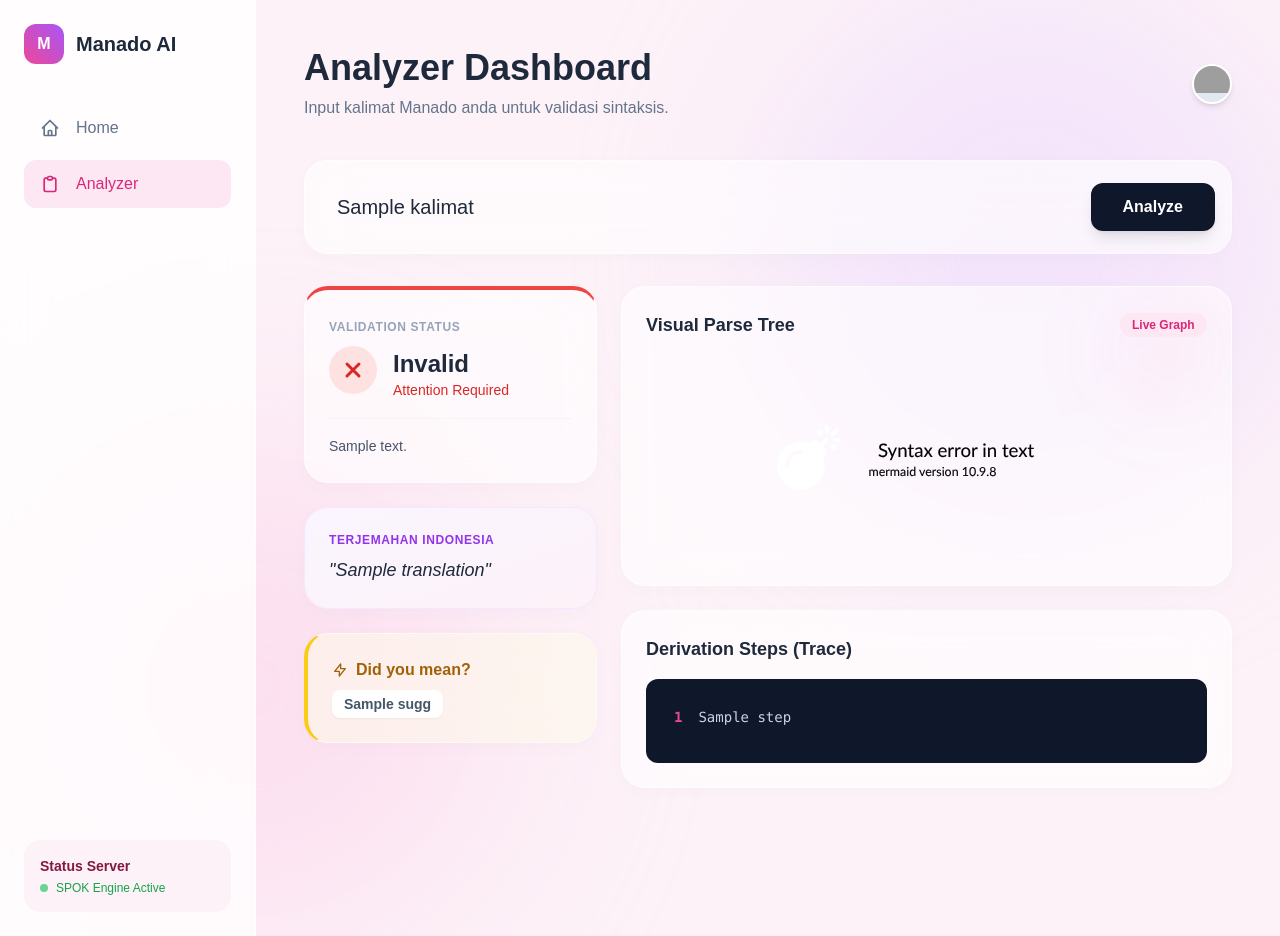
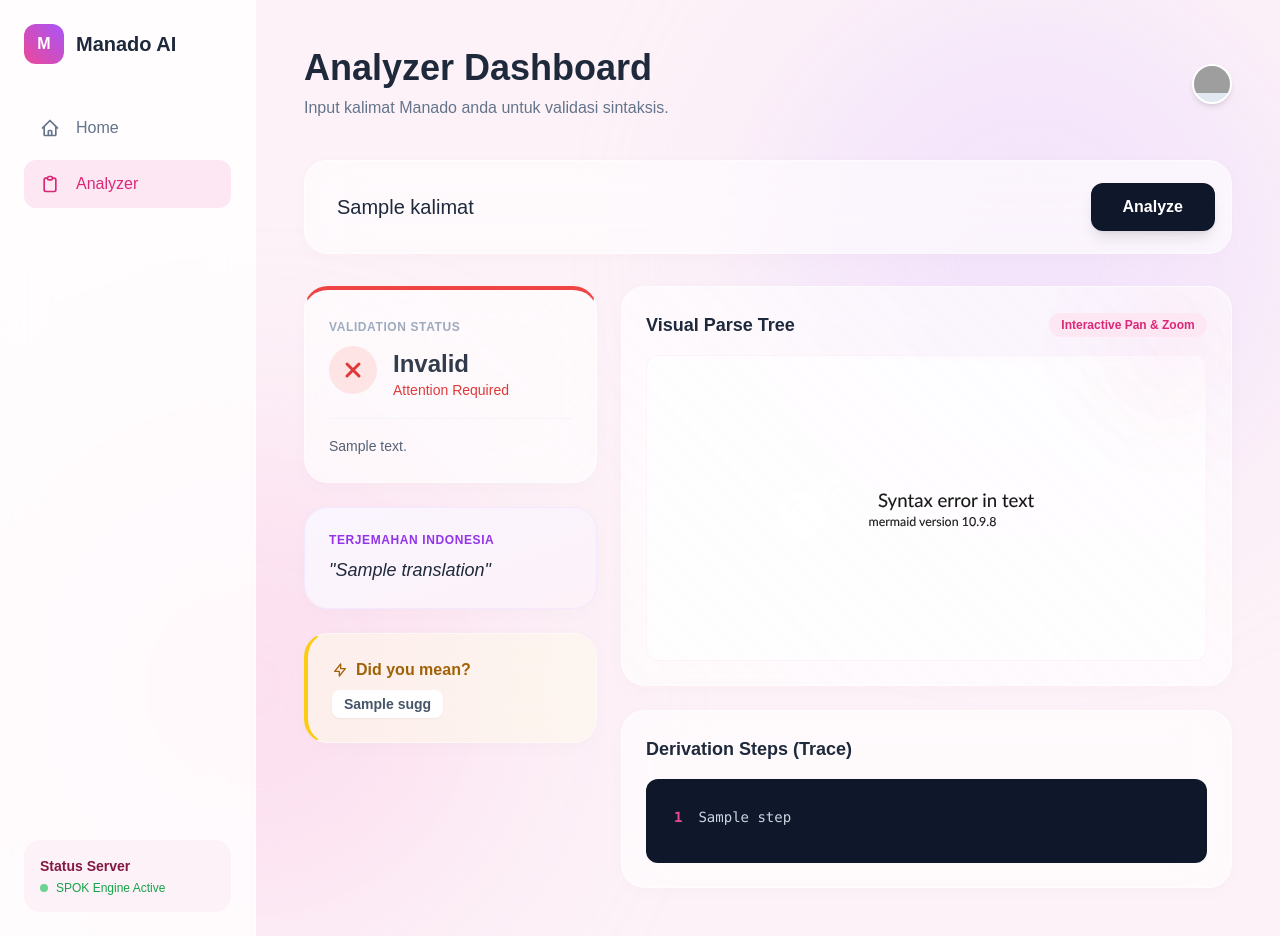
Before and after one commit to Joestar13/tbo_manado_ai, a FastAPI app: template templates/analyzer.html in a window 1280 px wide. Run offline with FastAPI, Linux system fonts and the light colour scheme; the template is opened without the code that fills it: most values are stand-ins (such as "Sample title", 1, 10 or a date in 2020); some libraries are stand-ins or nearby versions; grey boxes are pictures that could not be loaded.

Commit message:
UI Polishing: GSAP floating animations, interactive card reveal, mechanical buttons, and Mermaid pan/zoom support. Refined phrasal grouping logic and robust safe_id in analyzer.

```diff
--- a/templates/analyzer.html
+++ b/templates/analyzer.html
@@ -13,6 +13,8 @@
     <script src="https://cdn.jsdelivr.net/npm/mermaid@10/dist/mermaid.min.js"></script>
     <!-- GSAP -->
     <script src="https://cdnjs.cloudflare.com/ajax/libs/gsap/3.12.2/gsap.min.js"></script>
+    <!-- SVG Pan Zoom -->
+    <script src="https://cdn.jsdelivr.net/npm/svg-pan-zoom@3.6.1/dist/svg-pan-zoom.min.js"></script>
 
     <script>
         mermaid.initialize({ startOnLoad: true, theme: 'base', themeVariables: { primaryColor: '#fce7f3', lineColor: '#ec4899' } });
@@ -77,13 +79,39 @@
             }
         }
 
-        .cursor-blink {
-            animation: blink 1s step-end infinite;
-        }
-
         @keyframes blink {
             50% {
                 opacity: 0;
+            }
+        }
+
+        .shimmer {
+            position: relative;
+            overflow: hidden;
+        }
+
+        .shimmer::after {
+            content: "";
+            position: absolute;
+            top: -150%;
+            left: -150%;
+            width: 300%;
+            height: 300%;
+            background: linear-gradient(45deg,
+                    transparent 25%,
+                    rgba(255, 255, 255, 0.1) 50%,
+                    transparent 75%);
+            animation: shimmer 10s linear infinite;
+            pointer-events: none;
+        }
+
+        @keyframes shimmer {
+            0% {
+                transform: translate(-10%, -10%);
+            }
+
+            100% {
+                transform: translate(10%, 10%);
             }
         }
     </style>
@@ -182,7 +210,7 @@
                 <div class="lg:col-span-1 space-y-6">
                     <!-- Status Card -->
                     <div
-                        class="glass-card p-6 gsap-fade-up border-t-4 {{ 'border-t-green-500' if result.valid_sintaks else 'border-t-red-500' }} opacity-0 translate-y-[50px]">
+                        class="glass-card shimmer p-6 gsap-fade-up border-t-4 {{ 'border-t-green-500' if result.valid_sintaks else 'border-t-red-500' }} opacity-0 translate-y-[50px]">
                         <span class="text-xs font-bold text-slate-400 uppercase tracking-wider">Validation Status</span>
                         <div class="flex items-center gap-4 mt-2">
                             {% if result.valid_sintaks %}
@@ -286,20 +314,23 @@
                 <div class="lg:col-span-2 space-y-6">
                     <!-- Mermaid -->
                     <div
-                        class="glass-card p-6 min-h-[300px] flex flex-col gsap-fade-up relative overflow-hidden opacity-0 translate-y-[50px]">
+                        class="glass-card shimmer p-6 min-h-[400px] flex flex-col gsap-fade-up relative overflow-hidden opacity-0 translate-y-[50px]">
                         <div
                             class="absolute top-0 right-0 w-32 h-32 bg-pink-500/5 rounded-full blur-2xl pointer-events-none">
                         </div>
                         <div class="flex justify-between items-center mb-4 relative z-10">
                             <h3 class="font-bold text-lg">Visual Parse Tree</h3>
                             <div class="flex gap-2">
-                                <span class="px-3 py-1 bg-pink-100 text-pink-600 rounded-full text-xs font-bold">Live
-                                    Graph</span>
+                                <span
+                                    class="px-3 py-1 bg-pink-100 text-pink-600 rounded-full text-xs font-bold">Interactive
+                                    Pan & Zoom</span>
                             </div>
                         </div>
-                        <div
-                            class="flex-1 flex justify-center items-center mermaid hover:scale-[1.02] transition-transform duration-500">
-                            {{ result.mermaid | safe }}
+                        <div id="mermaid-container"
+                            class="flex-1 flex justify-center items-center overflow-hidden border border-pink-100/50 rounded-xl bg-white/30 backdrop-blur-sm cursor-grab active:cursor-grabbing">
+                            <div class="mermaid w-full h-full flex justify-center items-center">
+                                {{ result.mermaid | safe }}
+                            </div>
                         </div>
                     </div>
 
@@ -363,6 +394,21 @@
             });
         });
 
+        // Mermaid Pan Zoom
+        window.addEventListener('load', () => {
+            const mermaidSvg = document.querySelector('#mermaid-container svg');
+            if (mermaidSvg) {
+                svgPanZoom(mermaidSvg, {
+                    zoomEnabled: true,
+                    controlIconsEnabled: true,
+                    fit: true,
+                    center: true,
+                    minZoom: 0.1,
+                    maxZoom: 10
+                });
+            }
+        });
+
         function replaceWord(typo, correction) {
             const input = document.querySelector('input[name="kalimat"]');
             input.value = input.value.replace(typo, correction);
```
Also changed, not shown: analyzer.py (+67 -6 lines), data.py (+9 -3 lines), templates/index.html (+14 -1 lines).
